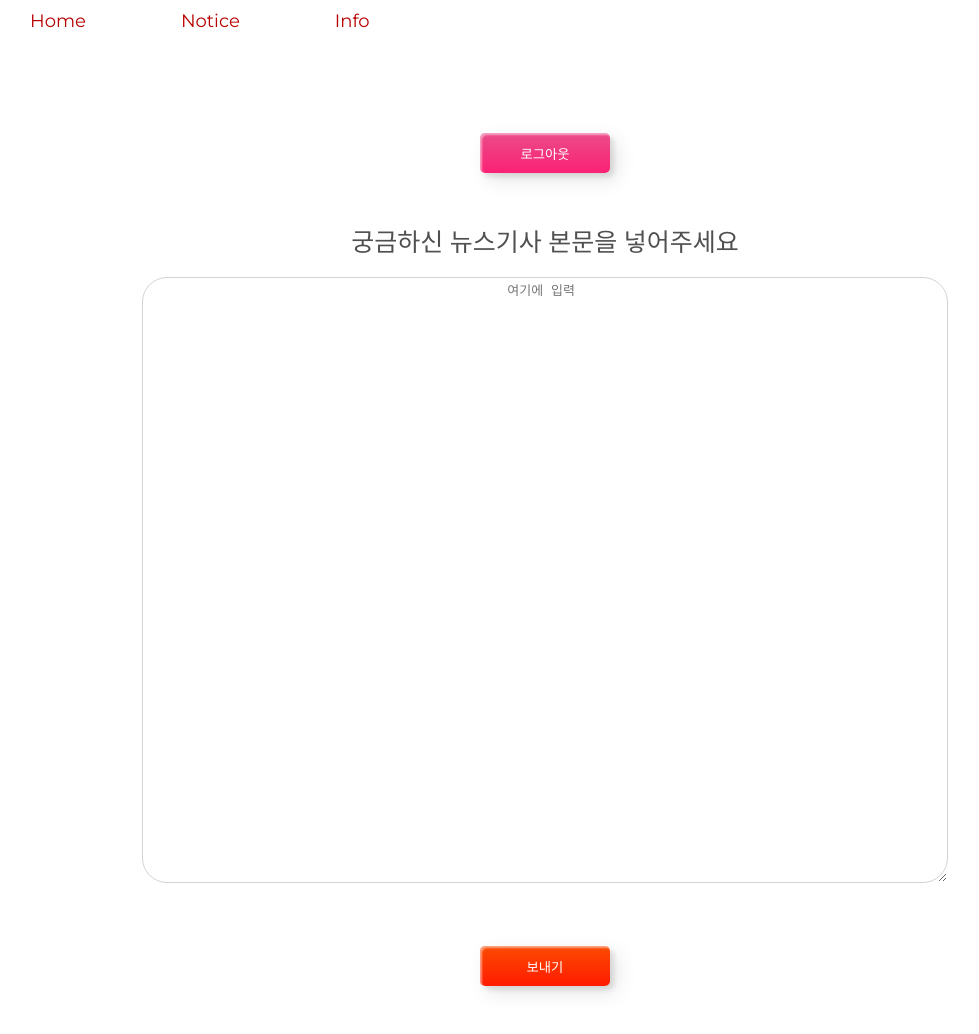
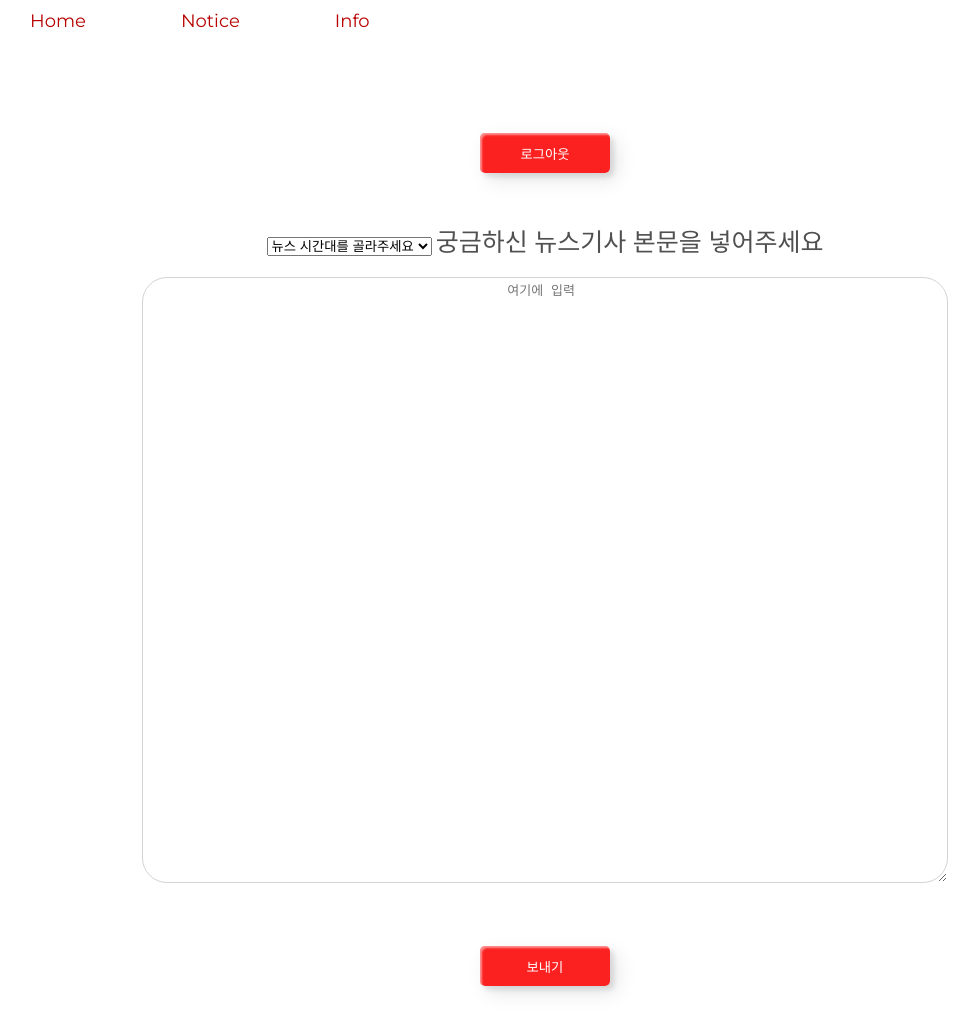
Before and after one commit to JooJaeHwan/The_Relationship_between_news_and_stocks, a Flask app: page / in a window 1280 px wide. Shown: the part 263-1297 px from the top of the page, without its empty margins (95-1074 px from the left). Run offline with Flask 2, Linux system fonts and the light colour scheme; the visitor is signed in with stand-in values (Sample User, id 1).

Commit message:
flask 수정

```diff
--- a/flask_app/__init__.py
+++ b/flask_app/__init__.py
@@ -32,8 +32,9 @@ def index():
 def result():
     data = request.get_data()
     text = request.form.get('text')
+    time = request.form.get('time')
     res = requests.post('http://-:5001/result', data=data)
-    return render_template('result.html', value = round(float(res.text), 4), text=text), 200
+    return render_template('result.html', value = round(float(res.text), 4), text=text, time=time), 200
 
 @app.route('/notce')
 def notice():
--- a/flask_app/static/css/btn_style_1.css
+++ b/flask_app/static/css/btn_style_1.css
@@ -619,8 +619,8 @@ button {
 
 .btn-11 {
     border: none;
-    background: rgb(251, 33, 117);
-    background: linear-gradient(0deg, rgba(251, 33, 117, 1) 0%, rgba(234, 76, 137, 1) 100%);
+    background: rgb(251, 33, 33);
+    background: linear-gradient(0deg, rgb(251, 33, 33) 0%, rgb(251, 33, 33) 100%);
     color: #fff;
     overflow: hidden;
 }
--- a/flask_app/templates/index.html
+++ b/flask_app/templates/index.html
@@ -81,10 +81,10 @@
             <div class="fade-in-box ">
                 <br>
                 <br>
-                <button type="button" class="custom-btn btn-5 " onclick="location.href='/register' ">등록하기</button>
+                <button type="button" class="custom-btn btn-11 " onclick="location.href='/register' ">등록하기</button>
 
 
-                <button type="button" class="custom-btn btn-5 " onclick="location.href='/login' ">로그인</button>
+                <button type="button" class="custom-btn btn-11 " onclick="location.href='/login' ">로그인</button>
         </div>
         </div>
         {% else %}
@@ -96,6 +96,13 @@
                 <br>
                 <br>
                 <div class="fade-in-box " style="word-break:break-all;text-align:center">
+                    <select class="form-select form-select-lg mb-3" aria-label=".form-select-sm example" name="time">
+                        <option selected>뉴스 시간대를 골라주세요</option>
+                        <option value="1">평일 18시 이전</option>
+                        <option value="2">평일 18시 이후</option>
+                        <option value="3">휴일 전날 18시 이후</option>
+                        <option value="4">휴일</option>
+                      </select>
                     <label style="color:rgb(80, 80, 80); font-size:25px; " maxlength="8 ">궁금하신 뉴스기사 본문을 넣어주세요</label><br><br>
                     <textarea class="hidden" name="text" maxlength="999 " type="text " placeholder="여기에 입력 " style="color:rgb(100, 100, 100); width:800px; height:600px; outline:none; text-align:center;font-size:13px"></textarea>
                 </div>
@@ -106,7 +113,7 @@
 
                 <div class="fade-in-box ">
                     <a href="/result">
-                        <button type="submit " id="send " class="custom-btn btn-5 ">보내기</button>
+                        <button type="submit " id="send " class="custom-btn btn-11 ">보내기</button>
                     </a>
                 </div>
             </div>
--- a/flask_app/templates/login.html
+++ b/flask_app/templates/login.html
@@ -81,7 +81,7 @@
                 <input class="hidden" type="userid" name="userid" placeholder="Userid " style="width:150px;height:30px;font-size:15px;">
                 <input class="hidden" type="password" name="password" placeholder="Password" style="width:150px;height:30px;font-size:15px;">
                 <br><br>
-                <input class="custom-btn btn-5 " type="submit" value="로그인">
+                <input class="custom-btn btn-11 " type="submit" value="로그인">
             </form>
         </div>
 
--- a/flask_app/templates/register.html
+++ b/flask_app/templates/register.html
@@ -107,7 +107,7 @@
         <br>
 
             <div class="fade-in-box " style="display:inline-block">
-                <button type="submit" class="custom-btn btn-5 ">등록</button>
+                <button type="submit" class="custom-btn btn-11 ">등록</button>
             </div>
         </form>
         </div>
```
Also changed, not shown: flask_app/templates/result.html (+28 -2 lines), flask_app/static/images/loading_icon.gif (added).
